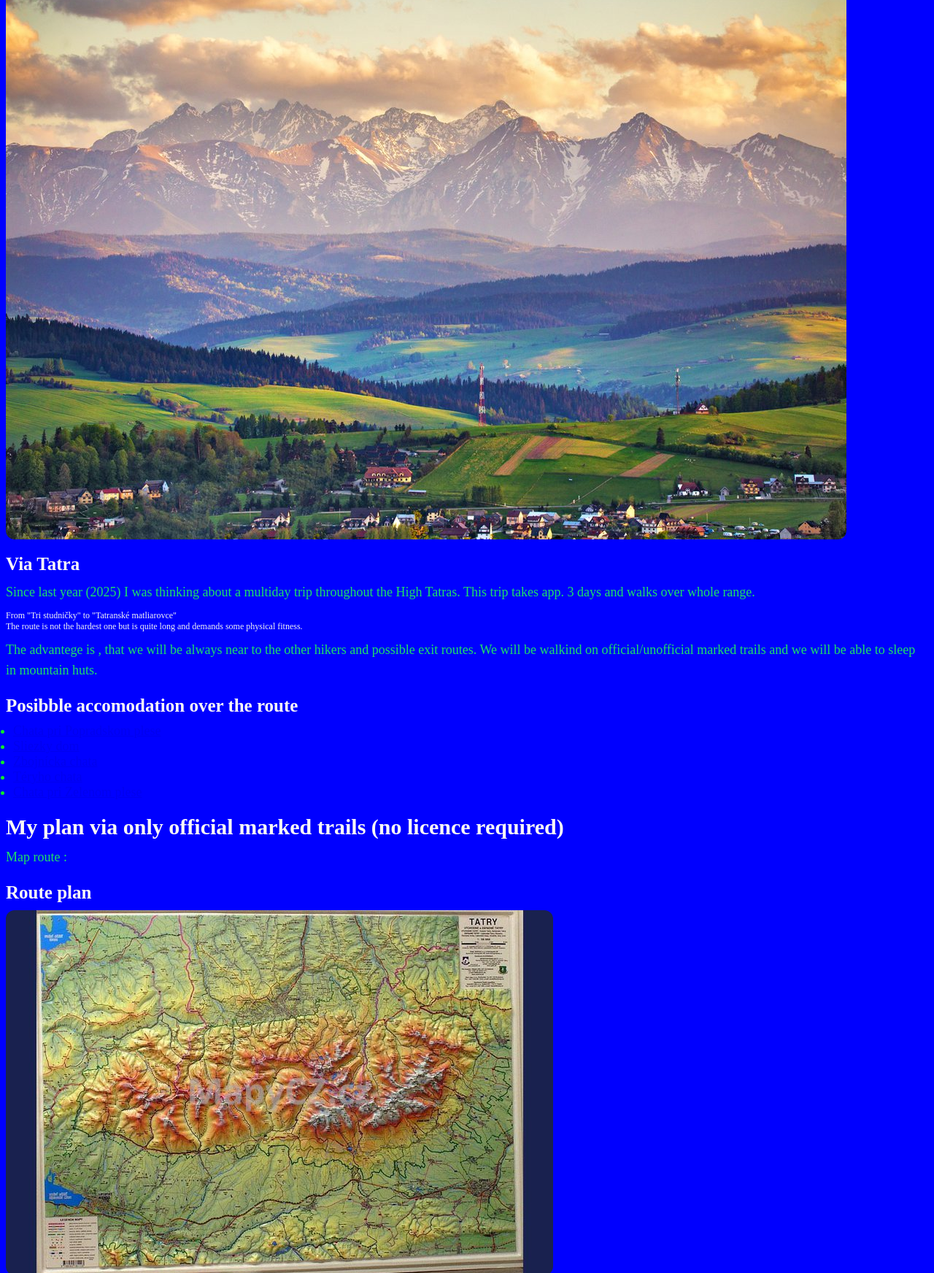
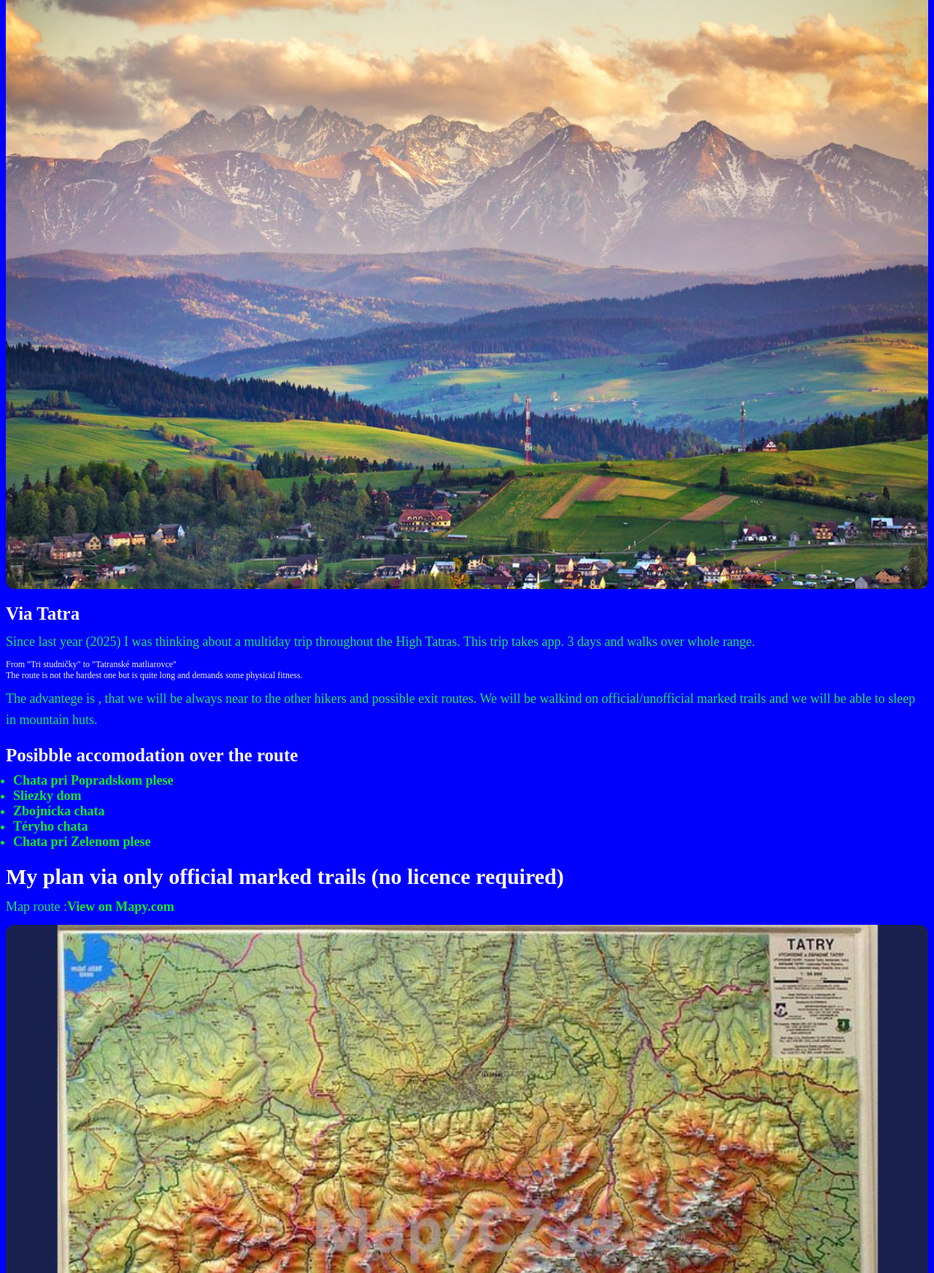
Before and after one commit to rryy001-cell/Wanderen, a plain HTML site: page index.html in a window 1280 px wide. Shown: the part 816-2560 px from the top of the page at 73% size. Drawn offline with Linux system fonts and the light colour scheme.

Commit message:
pictures

```diff
--- a/index.html
+++ b/index.html
@@ -9,14 +9,14 @@
    <p>Hi , my name is Richard and I am going to make a list of trips,
     found a good german word Wanderen, which I had or would like  to accomplish in recent years.
    </p>
-<img src="východ tatry.png.jpg.jpg" alt="východ tatry">
+<img src="východ tatry.png.jpg.jpg" alt="východ tatry" class="vzchod">
 </head>
 
 <body>
     <section>
         <h1>Slovakia</h1>
         <h2>High Tatras</h2>
-        <img src="panorama-tatry.jpg.png" alt="panoráma tatry">
+        <img src="panorama-tatry.jpg.png" alt="panoráma tatry" class="panorama">
         <h3>Via Tatra</h3>
 <p>Since last year (2025) I was thinking about a multiday trip throughout the High Tatras.
 This trip takes app. 3 days and walks over whole range. <div class="trip-details">From "Tri studničky" to "Tatranské matliarovce"</div>
@@ -33,9 +33,8 @@
     <li><a href="https://www.bing.com/maps/search?name=Chata+pri+Popradskom+plese&trfc=&mepi=0%7E%7EEmbedded%7ELargeMapLink&FORM=MPSRPL&style=r&q=Chata+pri+Zelenom+plese%2C+Tatransk%C3%A1+Lomnica+14061%2C+05+960+Vysok%C3%A9+Tatry%2C+Slovakia&ss=id.local_ypid%3A%22YN8165x1367904411354473964%22&st=Chata+pri+Zelenom+plese&sfa=Tatransk%C3%A1+Lomnica+14061%2C+05+960+Vysok%C3%A9+Tatry%2C+Slovakia&cp=49.210121%7E20.221100&lvl=16">Chata pri Zelenom plese</a></li>
 </ul>
 <h2>My plan via only official marked trails (no licence required)</h2>
-<p>Map route :<a href="https://mapy.com/en/turisticka?planovani-trasy&dim=69d9203c420f3247b9650ae9&x=19.9534370&y=49.2690177&z=10"></a></p>
-<h3>Route plan</h3>
-<img src="tatry plasticke.png.jpg" alt="route plan">
+<p>Map route :<a href="https://mapy.com/en/turisticka?planovani-trasy&dim=69d9203c420f3247b9650ae9&x=19.9534370&y=49.2690177&z=10">View on Mapy.com</a></p>
+<img src="tatry plasticke.png.jpg" alt="route plan" class="route">
 <ul>
     <li>Day 1: Tri studničky - Chata pri Popradskom plese</li>
     <li>Day 2: Chata pri Popradskom plese - Zbojnícka chata</li>
--- a/stylles.css
+++ b/stylles.css
@@ -78,3 +78,33 @@
     display: block;
     color: white;
 }
+a {
+    color: rgb(15, 234, 40);
+    text-decoration: none;
+    font-weight: bold;
+}
+.panorama {
+    width: 100%;
+    height: auto;
+    border-radius: 12px;
+    margin-top: 10px;
+    margin-bottom: 10px;
+}
+.route {
+    width: 100%;
+    height: auto;
+    border-radius: 12px;
+    margin-top: 10px;
+    margin-bottom: 10px;
+    align-items: center;
+    display: block;
+}
+.vzchod {
+    width: 100%;
+    height: auto;
+    border-radius: 12px;
+    margin-top: 10px;
+    margin-bottom: 10px;
+    align-items: center;
+    display: block;
+}
```
